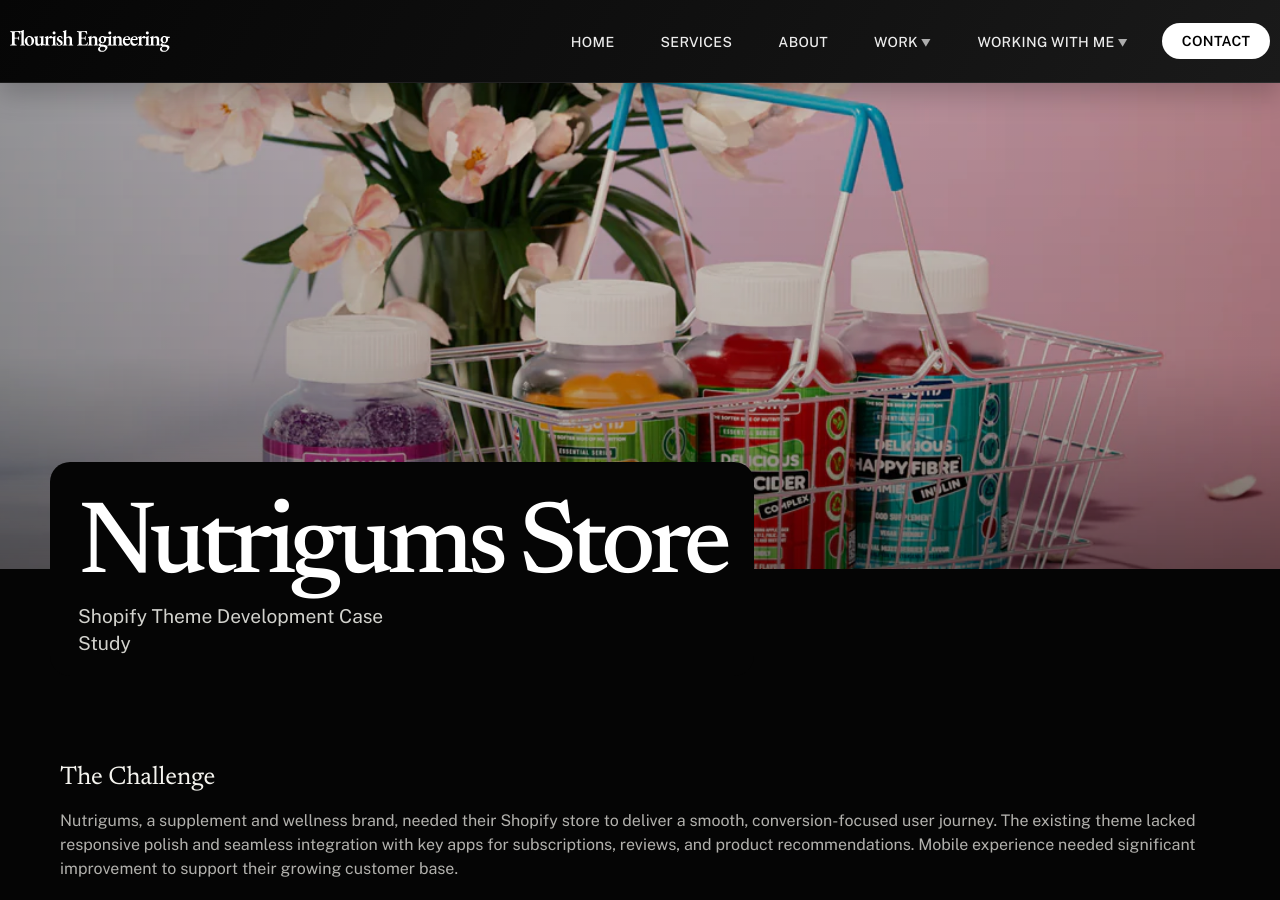
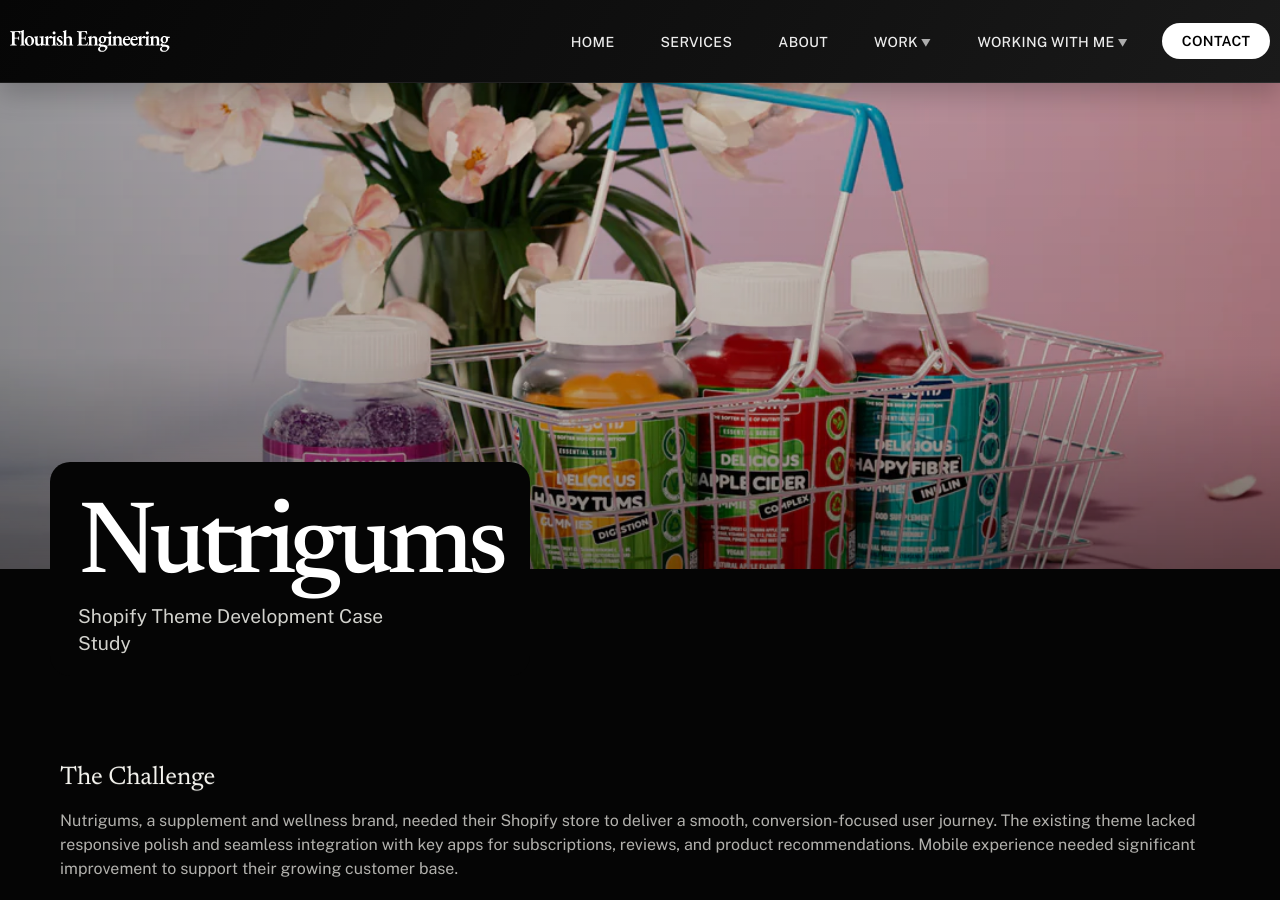
Before and after one commit to DanielleChantee/daniellechantee.github.io, a Jekyll site: the page built from projects/nutrigums.html, in a window 1280 px wide and 900 px high. Built offline with Jekyll 4.4.1, drawn with Linux system fonts in a browser that asks for light colours.

Commit message:
Remove Store from case study hero headings

```diff
--- a/_includes/case-study-hero.html
+++ b/_includes/case-study-hero.html
@@ -5,6 +5,7 @@
 {% endcomment %}
 {% assign hero_img = page.hero_image | default: page.image %}
 {% assign hero_subtitle = page.hero_subtitle | default: page.description | default: "Shopify Plus Engineering Case Study" %}
+{% assign hero_title = page.title | split: ' |' | first | replace: ' Store', '' %}
 <section class="case-intro-hero{% if page.hero_image_vertical == 'center' %} case-intro-hero--image-center{% endif %}{% if page.hero_image_vertical_offset == 'lower' %} case-intro-hero--image-lower{% endif %}" aria-label="Project introduction">
   <div class="case-intro-media">
     <img src="{{ hero_img | relative_url }}" alt="{{ page.title }} storefront" loading="eager" />
@@ -18,7 +19,7 @@
           {% endfor %}
         </div>
       {% endif %}
-      <h1>{{ page.title | split: ' |' | first }}</h1>
+      <h1>{{ hero_title }}</h1>
       <p>{{ hero_subtitle }}</p>
     </div>
   </div>
```
